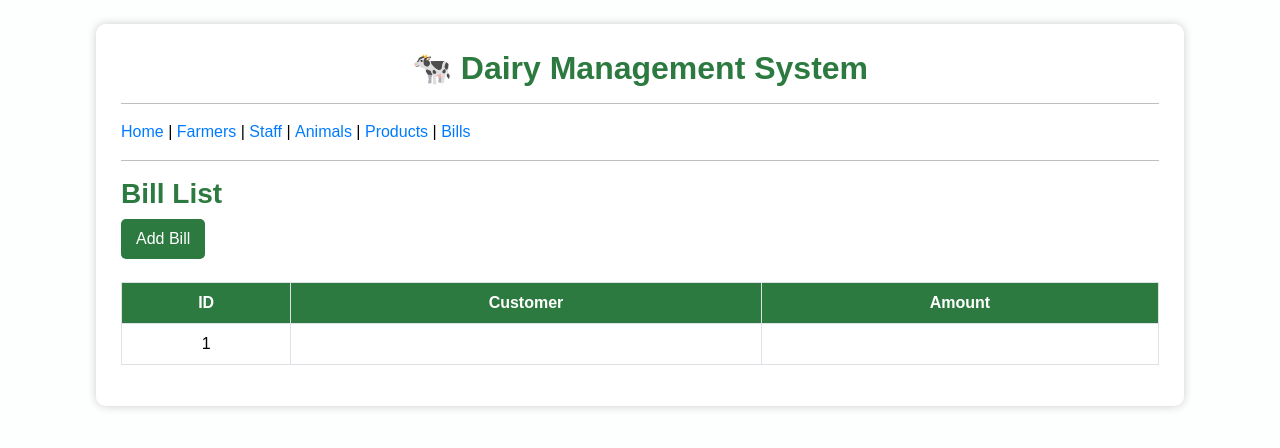
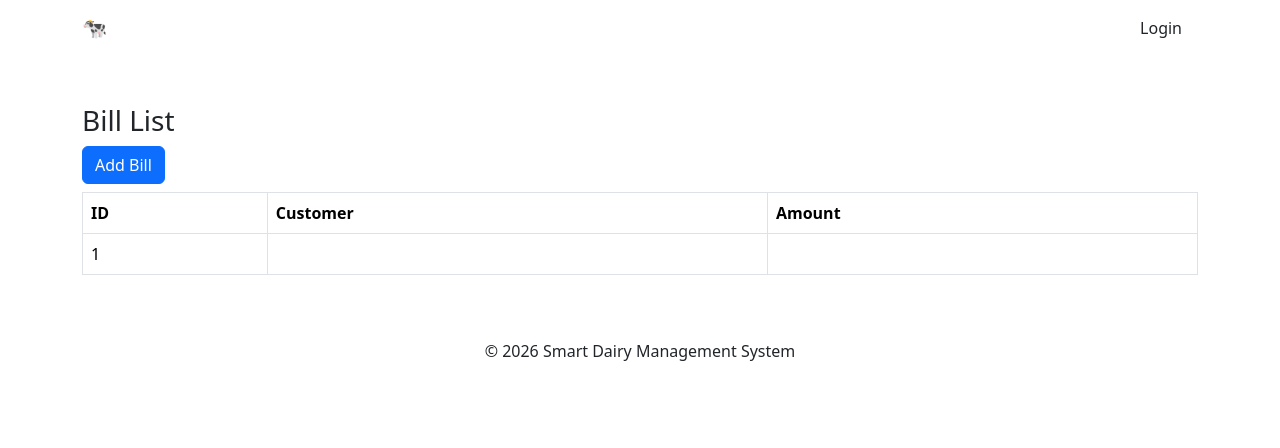
Before and after one commit to vrutithakkar/dairy_project, a Django app: page /bills/ in a window 1280 px wide. Shown: the top 448 px of the page. Run offline with Django 5.2, Linux system fonts and the light colour scheme; tables that the repository leaves empty hold one stand-in row (values such as "Sample post").

Commit message:
Update base.html

```diff
--- a/dairy_app/templates/base.html
+++ b/dairy_app/templates/base.html
@@ -1,42 +1,59 @@
 {% load static %}
 <!DOCTYPE html>
-<html>
+<html lang="en">
 <head>
+    <meta charset="UTF-8">
     <title>Dairy Management</title>
+    <meta name="viewport" content="width=device-width, initial-scale=1">
 
-    <link href="https://fonts.googleapis.com/css2?family=Roboto:wght@400;500;700&display=swap" rel="stylesheet">
+    <!-- Bootstrap -->
+    <link href="https://cdn.jsdelivr.net/npm/bootstrap@5.3.2/dist/css/bootstrap.min.css" rel="stylesheet">
 
-
-    <!-- YOUR CSS FILES -->
-<link href="https://cdn.jsdelivr.net/npm/bootstrap@5.3.2/dist/css/bootstrap.min.css" rel="stylesheet">
-<!-- Font Awesome icons -->
-<link rel="stylesheet" href="https://cdnjs.cloudflare.com/ajax/libs/font-awesome/6.4.2/css/all.min.css" integrity="sha512-papD4Ml5V8E+3bYxKDfZgn8+nLnk4l+gQfU6rCtf+GgX5l+7pVf3+KtlIj/1tG/U0e3f0q+6SxwE+xV3U6s0Bw==" crossorigin="anonymous" referrerpolicy="no-referrer" />
-
-<link rel="stylesheet" href="{% static 'css/Dairystyle.css' %}">
-
+    <!-- Custom CSS -->
+    <link rel="stylesheet" href="{% static 'css/style.css' %}">
 </head>
 
-<body style="background:#f4f6f9">
+<body>
 
-<div class="container mt-4">
+<!-- NAVBAR -->
+<nav class="navbar navbar-expand-lg navbar-dark custom-navbar">
+    <div class="container">
+        <a class="navbar-brand fw-bold" href="{% url 'home' %}">🐄 Smart Dairy</a>
 
-    <h2 class="text-center">🐄 Dairy Management System</h2>
-    <hr>
+        <button class="navbar-toggler" type="button" data-bs-toggle="collapse"
+                data-bs-target="#navbarNav">
+            <span class="navbar-toggler-icon"></span>
+        </button>
 
-    <!-- MENU -->
-    <div class="mb-3">
-        <a href="/">Home</a> |
-        <a href="/farmers/">Farmers</a> |
-        <a href="/staff/">Staff</a> |
-        <a href="/animals/">Animals</a> |
-        <a href="/products/">Products</a> |
-        <a href="/bills/">Bills</a>
+        <div class="collapse navbar-collapse" id="navbarNav">
+            <ul class="navbar-nav ms-auto">
+                <li class="nav-item"><a class="nav-link" href="{% url 'home' %}">Home</a></li>
+                <li class="nav-item"><a class="nav-link" href="{% url 'farmers' %}">Farmers</a></li>
+                <li class="nav-item"><a class="nav-link" href="{% url 'animals' %}">Animals</a></li>
+                <li class="nav-item"><a class="nav-link" href="{% url 'products' %}">Products</a></li>
+                <li class="nav-item"><a class="nav-link" href="{% url 'bills' %}">Bills</a></li>
+                <li class="nav-item"><a class="nav-link btn btn-warning text-dark px-3" href="{% url 'login' %}">Login</a></li>
+            </ul>
+        </div>
     </div>
+</nav>
 
-    <hr>
+<!-- PAGE CONTENT -->
+<div class="container mt-5">
+    {% block content %}
+    {% endblock %}
+</div>
 
-    {% block content %}{% endblock %}
+<!-- Footer -->
+<footer class="footer mt-5 text-center p-3">
+    © 2026 Smart Dairy Management System
+</footer>
 
-</div>
+<!-- Bootstrap JS -->
+<script src="https://cdn.jsdelivr.net/npm/bootstrap@5.3.2/dist/js/bootstrap.bundle.min.js"></script>
+
+<!-- Custom JS -->
+<script src="{% static 'js/script.js' %}"></script>
+
 </body>
 </html>
```
